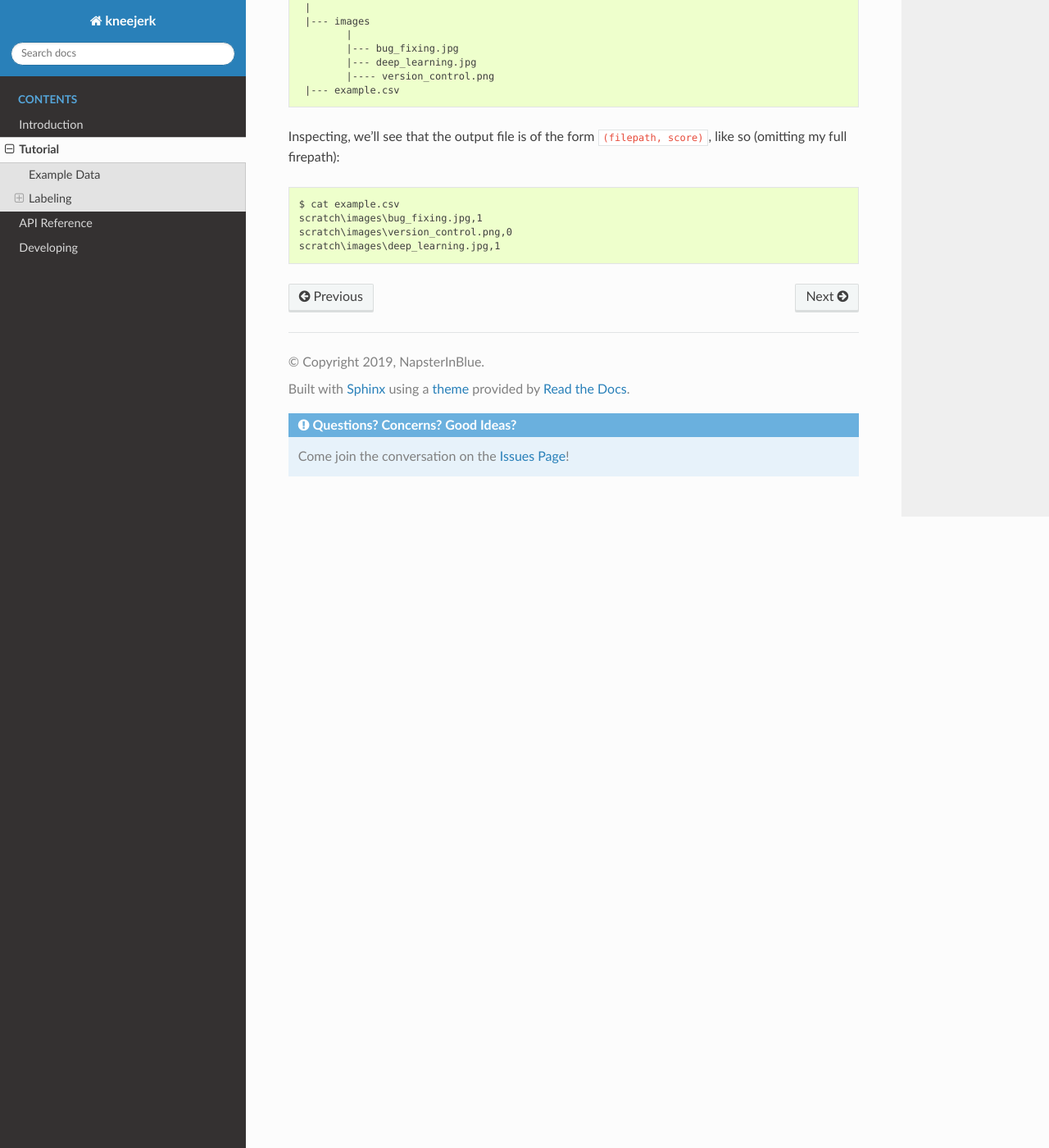
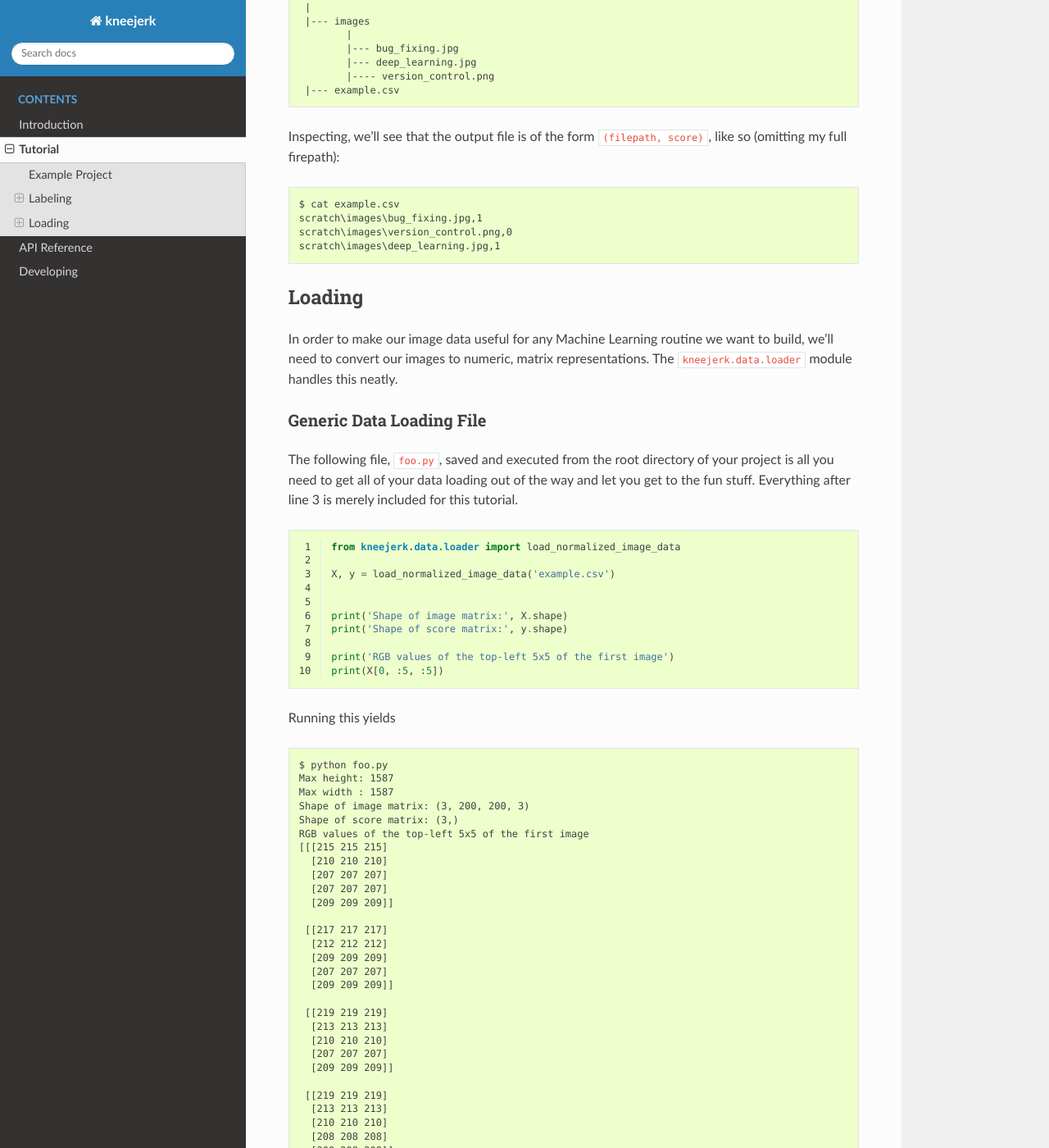
Before and after one commit to NapsterInBlue/kneejerk, a Sphinx documentation site: the page built from docs/tutorial.rst, in a window 1280 px wide and 1400 px high, scrolled down 2891 px. Shown: the whole window at 82% size. Built offline with Sphinx 7.4.7 and the Read the Docs theme 2.0.0, drawn with Linux system fonts in a browser that asks for light colours; some of the changed text lies outside the part shown.

Commit message:
Add generic data loading file

```diff
--- a/README.rst
+++ b/README.rst
@@ -37,6 +37,9 @@ After you've generated your ``preferences.csv``, loading the data into ``X, y``
     from kneejerk.data.loader import load_normalized_image_data
 
     X, y = load_normalized_image_data('preferences.csv')
+
+
+Please see the :ref:`tutorial` section in the documentation for more clarification on how this all works!
 
 
 Project Goals
--- a/docs/tutorial.rst
+++ b/docs/tutorial.rst
@@ -1,15 +1,17 @@
+.. _tutorial:
+
 Tutorial
 ========
 
 ``kneejerk`` is a library that accomplishes labeling/using your image data in two steps:
 
 1. Rapid scoring of your images via the Command Line Interface
-2. Using the step generated by (1) to load all of your images into a ``numpy.array``.
+2. Using the file generated by (1) to load all of your images into a ``numpy.array``.
 
 Let's go through these now.
 
-Example Data
--------------
+Example Project
+----------------
 
 Suppose you've got a simple directory called ``scratch`` that contains the following images, tucked away in a subdirectory called ``images``
 
@@ -90,3 +92,70 @@ Inspecting, we'll see that the output file is of the form ``(filepath, score)``,
     scratch\images\bug_fixing.jpg,1
     scratch\images\version_control.png,0
     scratch\images\deep_learning.jpg,1
+
+
+Loading
+-------
+
+In order to make our image data useful for any Machine Learning routine we want to build, we'll need to convert our images to numeric, matrix representations. The ``kneejerk.data.loader`` module handles this neatly.
+
+
+Generic Data Loading File
+~~~~~~~~~~~~~~~~~~~~~~~~~
+
+The following file, ``foo.py``, saved and executed from the root directory of your project is all you need to get all of your data loading out of the way and let you get to the fun stuff. Everything after line 3 is merely included for this tutorial.
+
+.. code:: python
+    :linenos:
+
+    from kneejerk.data.loader import load_normalized_image_data
+
+    X, y = load_normalized_image_data('example.csv')
+
+
+    print('Shape of image matrix:', X.shape)
+    print('Shape of score matrix:', y.shape)
+
+    print('RGB values of the top-left 5x5 of the first image')
+    print(X[0, :5, :5])
+
+
+Running this yields
+
+.. code:: none
+
+    $ python foo.py
+    Max height: 1587
+    Max width : 1587
+    Shape of image matrix: (3, 200, 200, 3)
+    Shape of score matrix: (3,)
+    RGB values of the top-left 5x5 of the first image
+    [[[215 215 215]
+      [210 210 210]
+      [207 207 207]
+      [207 207 207]
+      [209 209 209]]
+
+     [[217 217 217]
+      [212 212 212]
+      [209 209 209]
+      [207 207 207]
+      [209 209 209]]
+
+     [[219 219 219]
+      [213 213 213]
+      [210 210 210]
+      [207 207 207]
+      [209 209 209]]
+
+     [[219 219 219]
+      [213 213 213]
+      [210 210 210]
+      [208 208 208]
+      [208 208 208]]
+
+     [[221 221 221]
+      [215 215 215]
+      [211 211 211]
+      [210 210 210]
+      [210 210 210]]]
```
